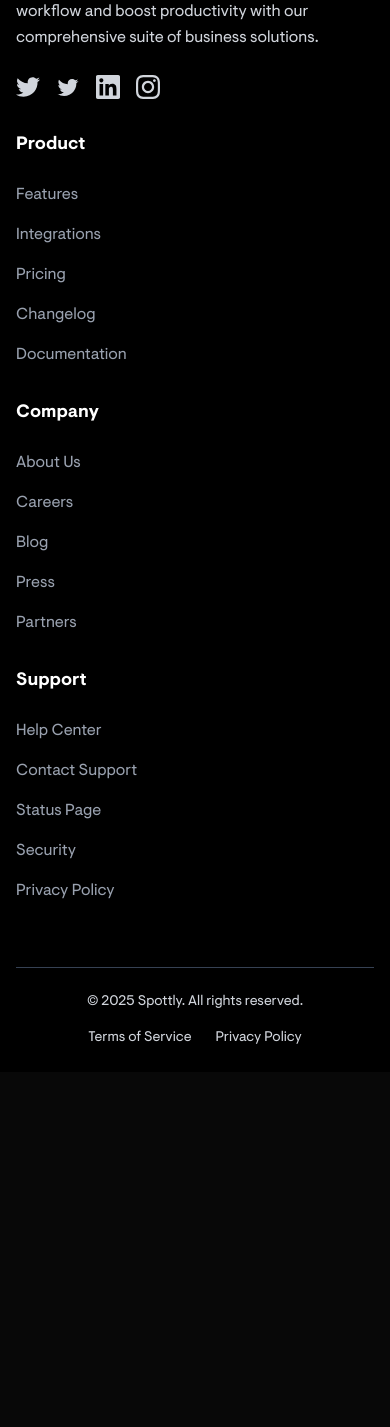
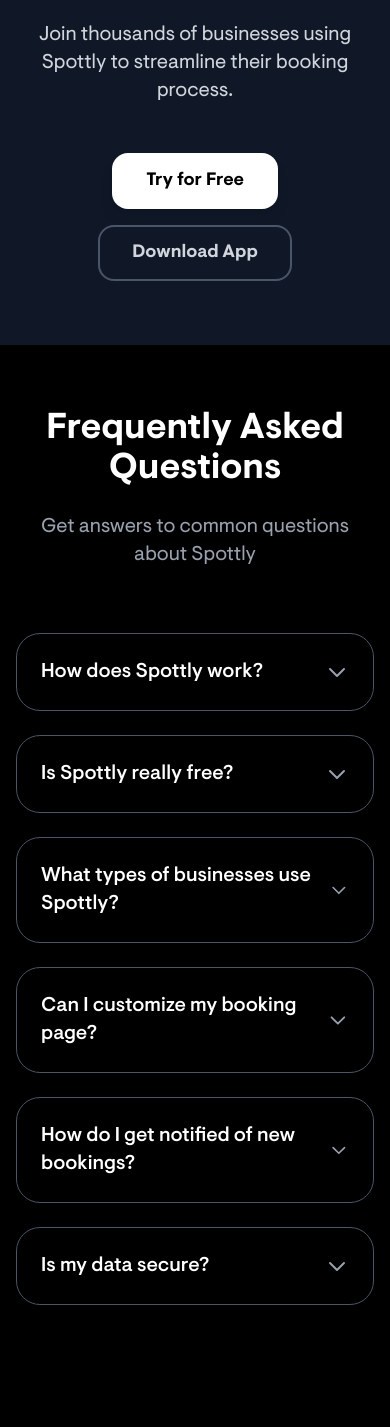
Before and after one commit to bronyui/bronyui.github.io, an Astro site: page / in a window 390 px wide. Shown: the part 3863-5290 px from the top of the page. Before the commit the page ends 4935 px from the top, so only its background shows below. Built offline with nearby package versions, Linux system fonts and the light colour scheme; Astro itself is replaced by a stand-in of ours.

Commit message:
feat: cta, faq, footer

```diff
--- /dev/null
+++ b/src/components/CTASection.astro
@@ -0,0 +1,33 @@
+---
+// CTA Section component
+---
+
+<section class="py-16 bg-gray-900">
+    <div class="max-w-4xl mx-auto text-center px-4 sm:px-6 lg:px-8">
+        <h2 class="text-4xl md:text-5xl font-bold text-white mb-6">
+            Ready to get started?
+        </h2>
+        <p class="text-xl text-gray-300 mb-12 max-w-2xl mx-auto">
+            Join thousands of businesses using Spottly to streamline their
+            booking process.
+        </p>
+
+        <!-- CTA Buttons -->
+        <div
+            class="flex flex-col sm:flex-row gap-4 justify-center items-center"
+        >
+            <a
+                href="#"
+                class="bg-white text-black px-8 py-3 rounded-2xl text-lg font-semibold transition-transform duration-300 ease-out transform active:scale-95 shadow-lg border-2 border-transparent"
+            >
+                Try for Free
+            </a>
+            <a
+                href="#features"
+                class="border-2 border-gray-600 text-gray-300 px-8 py-3 rounded-2xl text-lg font-semibold transition-transform duration-300 ease-out transform active:scale-95"
+            >
+                Download App
+            </a>
+        </div>
+    </div>
+</section>
--- /dev/null
+++ b/src/components/FAQ.astro
@@ -0,0 +1,266 @@
+---
+// FAQ Section component
+---
+
+<section id="faq" class="py-16 bg-black">
+    <div class="max-w-4xl mx-auto px-4 sm:px-6 lg:px-8">
+        <div class="text-center mb-16">
+            <h2 class="text-4xl md:text-5xl font-bold text-white mb-6">
+                Frequently Asked Questions
+            </h2>
+            <p class="text-xl text-gray-400 max-w-2xl mx-auto">
+                Get answers to common questions about Spottly
+            </p>
+        </div>
+
+        <div class="space-y-6">
+            <!-- FAQ Item 1 -->
+            <div
+                class="faq-item cursor-pointer rounded-3xl p-6 border border-gray-600"
+            >
+                <button
+                    class="faq-question w-full text-left flex justify-between items-center"
+                >
+                    <h3 class="text-xl font-medium text-white">
+                        How does Spottly work?
+                    </h3>
+                    <svg
+                        class="w-6 h-6 text-gray-400 transform transition-transform faq-icon"
+                        fill="none"
+                        stroke="currentColor"
+                        viewBox="0 0 24 24"
+                    >
+                        <path
+                            stroke-linecap="round"
+                            stroke-linejoin="round"
+                            stroke-width="2"
+                            d="M19 9l-7 7-7-7"></path>
+                    </svg>
+                </button>
+                <div class="faq-answer mt-4 text-gray-300 hidden">
+                    <p>
+                        Spottly streamlines your booking process by providing a
+                        simple, clean interface where customers can book
+                        appointments without calls or endless messages. Just
+                        share your booking link and let customers choose their
+                        preferred time slots.
+                    </p>
+                </div>
+            </div>
+
+            <!-- FAQ Item 2 -->
+            <div
+                class="faq-item cursor-pointer rounded-3xl p-6 border border-gray-600"
+            >
+                <button
+                    class="faq-question w-full text-left flex justify-between items-center"
+                >
+                    <h3 class="text-xl font-medium text-white">
+                        Is Spottly really free?
+                    </h3>
+                    <svg
+                        class="w-6 h-6 text-gray-400 transform transition-transform faq-icon"
+                        fill="none"
+                        stroke="currentColor"
+                        viewBox="0 0 24 24"
+                    >
+                        <path
+                            stroke-linecap="round"
+                            stroke-linejoin="round"
+                            stroke-width="2"
+                            d="M19 9l-7 7-7-7"></path>
+                    </svg>
+                </button>
+                <div class="faq-answer mt-4 text-gray-300 hidden">
+                    <p>
+                        Yes! You get 2 months completely free with no card
+                        required. After that, you can choose to continue with
+                        our affordable plans or upgrade for additional features.
+                    </p>
+                </div>
+            </div>
+
+            <!-- FAQ Item 3 -->
+            <div
+                class="faq-item cursor-pointer rounded-3xl p-6 border border-gray-600"
+            >
+                <button
+                    class="faq-question w-full text-left flex justify-between items-center"
+                >
+                    <h3 class="text-xl font-medium text-white">
+                        What types of businesses use Spottly?
+                    </h3>
+                    <svg
+                        class="w-6 h-6 text-gray-400 transform transition-transform faq-icon"
+                        fill="none"
+                        stroke="currentColor"
+                        viewBox="0 0 24 24"
+                    >
+                        <path
+                            stroke-linecap="round"
+                            stroke-linejoin="round"
+                            stroke-width="2"
+                            d="M19 9l-7 7-7-7"></path>
+                    </svg>
+                </button>
+                <div class="faq-answer mt-4 text-gray-300 hidden">
+                    <p>
+                        Spottly works for any business that takes appointments:
+                        hair salons, medical practices, consultants, fitness
+                        trainers, tutors, therapists, and many more. If you
+                        schedule meetings with clients, Spottly can help.
+                    </p>
+                </div>
+            </div>
+
+            <!-- FAQ Item 4 -->
+            <div
+                class="faq-item cursor-pointer rounded-3xl p-6 border border-gray-600"
+            >
+                <button
+                    class="faq-question w-full text-left flex justify-between items-center"
+                >
+                    <h3 class="text-xl font-medium text-white">
+                        Can I customize my booking page?
+                    </h3>
+                    <svg
+                        class="w-6 h-6 text-gray-400 transform transition-transform faq-icon"
+                        fill="none"
+                        stroke="currentColor"
+                        viewBox="0 0 24 24"
+                    >
+                        <path
+                            stroke-linecap="round"
+                            stroke-linejoin="round"
+                            stroke-width="2"
+                            d="M19 9l-7 7-7-7"></path>
+                    </svg>
+                </button>
+                <div class="faq-answer mt-4 text-gray-300 hidden">
+                    <p>
+                        Absolutely! You can customize your booking page with
+                        your brand colors, logo, custom messages, and set your
+                        availability preferences. Make it truly yours.
+                    </p>
+                </div>
+            </div>
+
+            <!-- FAQ Item 5 -->
+            <div
+                class="faq-item cursor-pointer rounded-3xl p-6 border border-gray-600"
+            >
+                <button
+                    class="faq-question w-full text-left flex justify-between items-center"
+                >
+                    <h3 class="text-xl font-medium text-white">
+                        How do I get notified of new bookings?
+                    </h3>
+                    <svg
+                        class="w-6 h-6 text-gray-400 transform transition-transform faq-icon"
+                        fill="none"
+                        stroke="currentColor"
+                        viewBox="0 0 24 24"
+                    >
+                        <path
+                            stroke-linecap="round"
+                            stroke-linejoin="round"
+                            stroke-width="2"
+                            d="M19 9l-7 7-7-7"></path>
+                    </svg>
+                </button>
+                <div class="faq-answer mt-4 text-gray-300 hidden">
+                    <p>
+                        You'll receive instant notifications via email and push
+                        notifications on your mobile app. You can also integrate
+                        with your calendar and get SMS notifications for
+                        important booking updates.
+                    </p>
+                </div>
+            </div>
+
+            <!-- FAQ Item 6 -->
+            <div
+                class="faq-item cursor-pointer rounded-3xl p-6 border border-gray-600"
+            >
+                <button
+                    class="faq-question w-full text-left flex justify-between items-center"
+                >
+                    <h3 class="text-xl font-medium text-white">
+                        Is my data secure?
+                    </h3>
+                    <svg
+                        class="w-6 h-6 text-gray-400 transform transition-transform faq-icon"
+                        fill="none"
+                        stroke="currentColor"
+                        viewBox="0 0 24 24"
+                    >
+                        <path
+                            stroke-linecap="round"
+                            stroke-linejoin="round"
+                            stroke-width="2"
+                            d="M19 9l-7 7-7-7"></path>
+                    </svg>
+                </button>
+                <div class="faq-answer mt-4 text-gray-300 hidden">
+                    <p>
+                        Yes, security is our top priority. We use
+                        enterprise-grade encryption, secure data centers, and
+                        comply with all major privacy regulations. Your data and
+                        your customers' data are completely safe with us.
+                    </p>
+                </div>
+            </div>
+        </div>
+    </div>
+</section>
+
+<script>
+    // FAQ Toggle functionality
+    document.addEventListener("DOMContentLoaded", () => {
+        const faqItems = document.querySelectorAll(".faq-item");
+
+        faqItems.forEach((item) => {
+            const question = item.querySelector(".faq-question");
+            const answer = item.querySelector(".faq-answer");
+            const icon = item.querySelector(".faq-icon");
+
+            question?.addEventListener("click", () => {
+                const isOpen = !answer?.classList.contains("hidden");
+
+                // Close all other FAQ items
+                faqItems.forEach((otherItem) => {
+                    const otherAnswer = otherItem.querySelector(".faq-answer");
+                    const otherIcon = otherItem.querySelector(".faq-icon");
+                    otherAnswer?.classList.add("hidden");
+                    otherIcon?.classList.remove("rotate-180");
+                });
+
+                // Toggle current item
+                if (isOpen) {
+                    answer?.classList.add("hidden");
+                    icon?.classList.remove("rotate-180");
+                } else {
+                    answer?.classList.remove("hidden");
+                    icon?.classList.add("rotate-180");
+                }
+            });
+        });
+    });
+</script>
+
+<style>
+    .faq-answer {
+        animation: fadeIn 0.3s ease-in-out;
+    }
+
+    @keyframes fadeIn {
+        from {
+            opacity: 0;
+            transform: translateY(-10px);
+        }
+        to {
+            opacity: 1;
+            transform: translateY(0);
+        }
+    }
+</style>
--- a/src/components/Footer.astro
+++ b/src/components/Footer.astro
@@ -47,65 +47,23 @@
         </div>
       </div>
 
-      <!-- Product Links -->
-      <div>
-        <h3 class="text-lg font-semibold mb-6 text-white">Product</h3>
-        <ul class="space-y-4">
-          <li>
-            <a href="#" class="text-gray-400 hover:text-white transition-colors"
-              >Features</a
-            >
-          </li>
-          <li>
-            <a href="#" class="text-gray-400 hover:text-white transition-colors"
-              >Integrations</a
-            >
-          </li>
-          <li>
-            <a href="#" class="text-gray-400 hover:text-white transition-colors"
-              >Pricing</a
-            >
-          </li>
-          <li>
-            <a href="#" class="text-gray-400 hover:text-white transition-colors"
-              >Changelog</a
-            >
-          </li>
-          <li>
-            <a href="#" class="text-gray-400 hover:text-white transition-colors"
-              >Documentation</a
-            >
-          </li>
-        </ul>
-      </div>
-
       <!-- Company Links -->
       <div>
         <h3 class="text-lg font-semibold mb-6 text-white">Company</h3>
         <ul class="space-y-4">
           <li>
             <a href="#" class="text-gray-400 hover:text-white transition-colors"
-              >About Us</a
+              >Download Spottly for Customers</a
             >
           </li>
           <li>
             <a href="#" class="text-gray-400 hover:text-white transition-colors"
-              >Careers</a
+              >Download Spottly for Business</a
             >
           </li>
           <li>
             <a href="#" class="text-gray-400 hover:text-white transition-colors"
-              >Blog</a
-            >
-          </li>
-          <li>
-            <a href="#" class="text-gray-400 hover:text-white transition-colors"
-              >Press</a
-            >
-          </li>
-          <li>
-            <a href="#" class="text-gray-400 hover:text-white transition-colors"
-              >Partners</a
+              >About Us</a
             >
           </li>
         </ul>
@@ -117,52 +75,35 @@
         <ul class="space-y-4">
           <li>
             <a href="#" class="text-gray-400 hover:text-white transition-colors"
-              >Help Center</a
+              >Contact Support</a
+            >
+          </li>
+        </ul>
+      </div>
+
+      <!-- Support Links -->
+      <div>
+        <h3 class="text-lg font-semibold mb-6 text-white">Legal</h3>
+        <ul class="space-y-4">
+          <li>
+            <a
+              href="https://www.notion.so/Terms-of-Service-25bd169e240f8048b577e5e31250b3a0?source=copy_link"
+              class="text-gray-400 hover:text-white transition-colors"
+              >Terms of Service</a
             >
           </li>
           <li>
-            <a href="#" class="text-gray-400 hover:text-white transition-colors"
-              >Contact Support</a
-            >
-          </li>
-          <li>
-            <a href="#" class="text-gray-400 hover:text-white transition-colors"
-              >Status Page</a
-            >
-          </li>
-          <li>
-            <a href="#" class="text-gray-400 hover:text-white transition-colors"
-              >Security</a
-            >
-          </li>
-          <li>
-            <a href="#" class="text-gray-400 hover:text-white transition-colors"
+            <a
+              href="https://www.notion.so/Privacy-Policy-25bd169e240f80efb916fbd51bd45d30?source=copy_link"
+              class="text-gray-400 hover:text-white transition-colors"
               >Privacy Policy</a
             >
           </li>
         </ul>
       </div>
     </div>
-
-    <!-- Bottom Footer -->
-    <div class="py-6 border-t border-gray-700">
-      <div class="flex flex-col md:flex-row justify-between items-center">
-        <div class="text-gray-300 text-sm mb-4 md:mb-0">
-          © 2025 Spottly. All rights reserved.
-        </div>
-        <div class="flex space-x-6 text-sm">
-          <a
-            href="https://www.notion.so/Terms-of-Service-25bd169e240f8048b577e5e31250b3a0?source=copy_link"
-            class="text-gray-300 hover:text-white transition-colors"
-            >Terms of Service</a
-          >
-          <a
-            href="https://www.notion.so/Privacy-Policy-25bd169e240f80efb916fbd51bd45d30?source=copy_link"
-            class="text-gray-300 hover:text-white transition-colors"
-            >Privacy Policy</a
-          >
-        </div>
-      </div>
+    <div class="text-left text-gray-300 text-sm py-4">
+      © 2025 Spottly. All rights reserved.
     </div>
   </div>
 </footer>
--- a/src/pages/index.astro
+++ b/src/pages/index.astro
@@ -2,6 +2,8 @@
 import Layout from "../layouts/Layout.astro";
 import Hero from "../components/Hero.astro";
 import Features from "../components/Features.astro";
+import CTASection from "../components/CTASection.astro";
+import FAQ from "../components/FAQ.astro";
 import Footer from "../components/Footer.astro";
 import "../styles/global.css";
 ---
@@ -11,5 +13,9 @@
 
 	<Features />
 
+	<CTASection />
+
+	<FAQ />
+
 	<Footer />
 </Layout>
```
